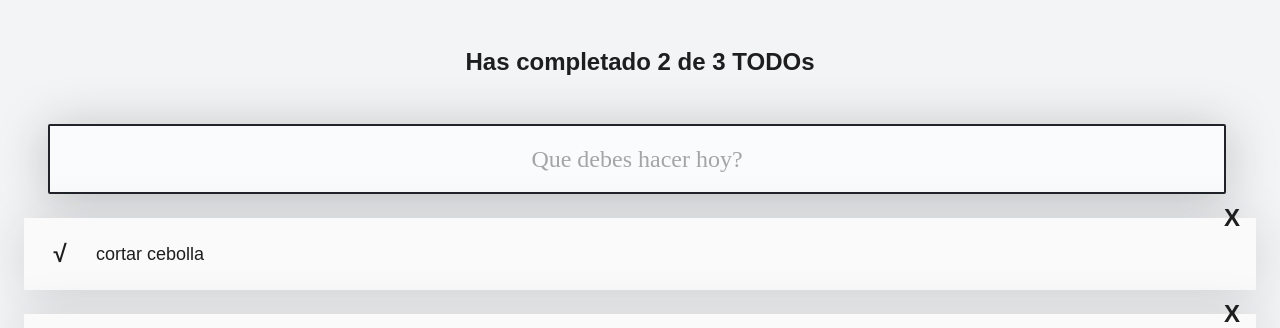
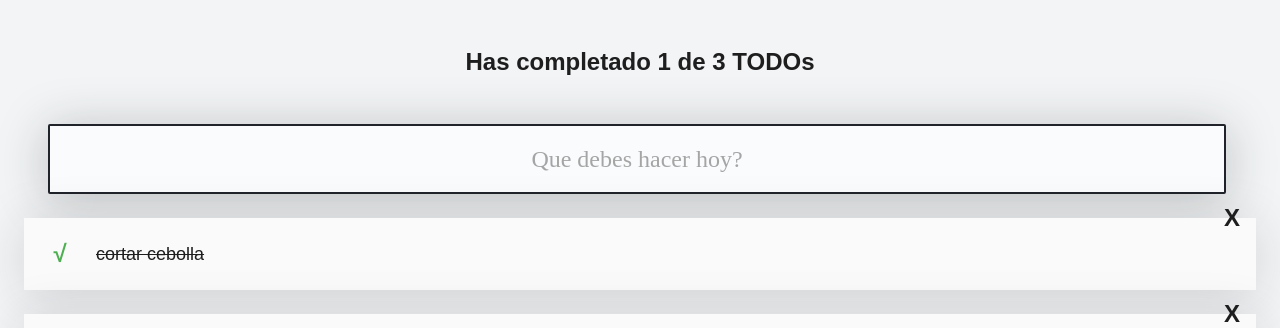
Before and after one commit to kbobd3v/todo_react, a React (Create React App) app: page / in a window 1280 px wide. Shown: the top 328 px of the page. Built offline with nearby package versions, Linux system fonts and the light colour scheme.

Commit message:
Search and counter components ready

```diff
--- a/src/App.js
+++ b/src/App.js
@@ -10,25 +10,57 @@ import { CreateTodoButton } from "./CreateTodobutton";
 import { TodoSearch } from "./TodoSearch";
 import './css/App.css';
 
-const todos = [
-  { text: 'cortar cebolla', completed: false },
+const defaultTodos = [
+  { text: 'cortar cebolla', completed: true },
   { text: 'Tomar curso de react', completed: false },
   { text: 'Llorar a la lloreria', completed: false },
 ]
 
+
+
 function App() {
+  // El estado de uso nos permite cambiar el valor de una variable cuando se requiera
+  // En este caso searchValue es el nombre que escogimos para el valor inicial que será ''
+  // setSearchValue es el nuevo valor que se le dará a searchValue cuando lo necesitemos
+  const [searchValue, setSearchValue] = React.useState('');
+  // Por defecto el valor de todos seran los todos creados a mano
+  const [todos, setTodos] = React.useState(defaultTodos);
+  // Filtramos los todos que tengan el atributo completed true y con length los contamos
+  const completedTodos = todos.filter(todo => !!todo.completed).length;
+  // Aqui contamos todos los todos
+  const totalTodos = todos.length;
+
+  let searchedTodos = [];
+
+  // Si el largo de searchValue no es mayor o igual a uno, le asigna los todos por defecto
+  if (!searchValue.length >= 1){
+    searchedTodos = todos;
+  } else {
+    // De lo contrario filtra los todo's que tengan searchValue en su todo.text
+    searchedTodos = todos.filter(todo => {
+      const todoText = todo.text.toLocaleLowerCase();
+      const searchText = searchValue.toLocaleLowerCase();
+      return todoText.includes(searchText);
+  })
+}
   return (
     // Cada componente de react solo soporta que le enviemos una etiqueta por componente
     // Con la etiqueta React Fragment podemos enviar varios componentes en uno solo
     <React.Fragment>
 
-      <TodoCounter />
-
-      <TodoSearch />
+      <TodoCounter
+        total={totalTodos}
+        completed={completedTodos}
+      />
+      {/* Al ejecutar TodoSearch se requieren dos parametros correspodientes al estado de uso de searchValue */}
+      <TodoSearch
+        searchValue={searchValue}
+        setSearchValue={setSearchValue}
+      />
 
       <TodoList>
       {/* El método map() crea un nuevo array con los resultados de la llamada a la función indicada aplicados a cada uno de sus elementos */}
-        {todos.map(todo => (
+        {searchedTodos.map(todo => (
           // React nos pide un identificador unico para cada elemento renderizado
           <TodoItem
           key= {todo.text}
--- a/src/TodoCounter.js
+++ b/src/TodoCounter.js
@@ -1,9 +1,10 @@
 import React from "react";
 import './css/TodoCounter.css';
 
-function TodoCounter() {
+// Requerimos los parametros total y completed para usarlos en el contador
+function TodoCounter({total, completed}) {
     return (
-        <h2 className="TodoCounter"> Has completado 2 de 3 TODOs</h2>
+        <h2 className="TodoCounter"> Has completado {completed} de {total} TODOs</h2>
     )
 }
 
--- a/src/TodoSearch.js
+++ b/src/TodoSearch.js
@@ -1,12 +1,8 @@
-import React,  { useState } from "react";
+import React from "react";
 import './css/TodoSearch.css';
 
-
-function TodoSearch() {
-    // El estado de uso nos permite cambiar el valor de una variable cuando se requiera
-    // En este caso searchValue es el nombre que escogimos para el valor inicial que será ''
-    // setSearchValue es el nuevo valor que se le dará a searchValue cuando lo necesitemos
-    const [searchValue, setSearchValue] = React.useState('');
+// Se requieren los parametros de estado de uso de searchValue para ejecutar TodoSearch
+function TodoSearch({searchValue, setSearchValue}) {
     // Al agregar el atributo onchange a nuestro input, podemos traer informacion del evento
     // Y usarla en nuestra funcion, en este caso nos traemos el target con su value
     // Estas opciones aparecen al mandar el event a la consola, en google chrome puedes ver mas acerca de eventos al dispararlos
@@ -16,7 +12,7 @@ function TodoSearch() {
         setSearchValue(event.target.value);
     };
 
-    return [
+    return (
     <input
         className="TodoSearch"
         placeholder="Que debes hacer hoy?"
@@ -24,10 +20,8 @@ function TodoSearch() {
         value={searchValue}
         // El evento onChange ejecuta nuestra funcion sin enviarle parametros
         onChange={onSearchValueChange}
-        />,
-        // Y lo renderizamos para visualizar su cambio
-        <p>{searchValue}</p>
-    ];
+        />
+    );
 }
 
 export { TodoSearch };
```
Also changed, not shown: 1 other file (tests, documents, lock files or other folders).
